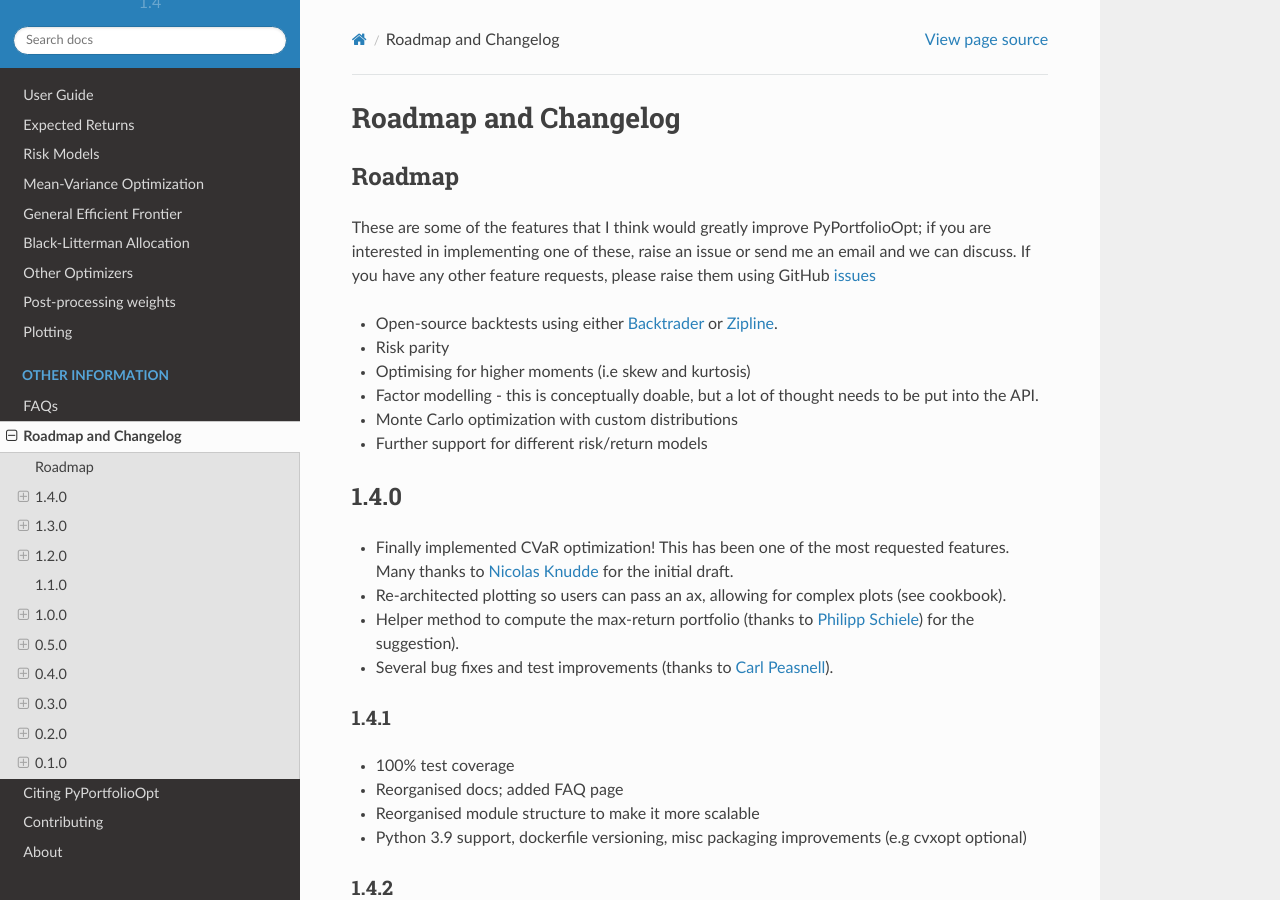
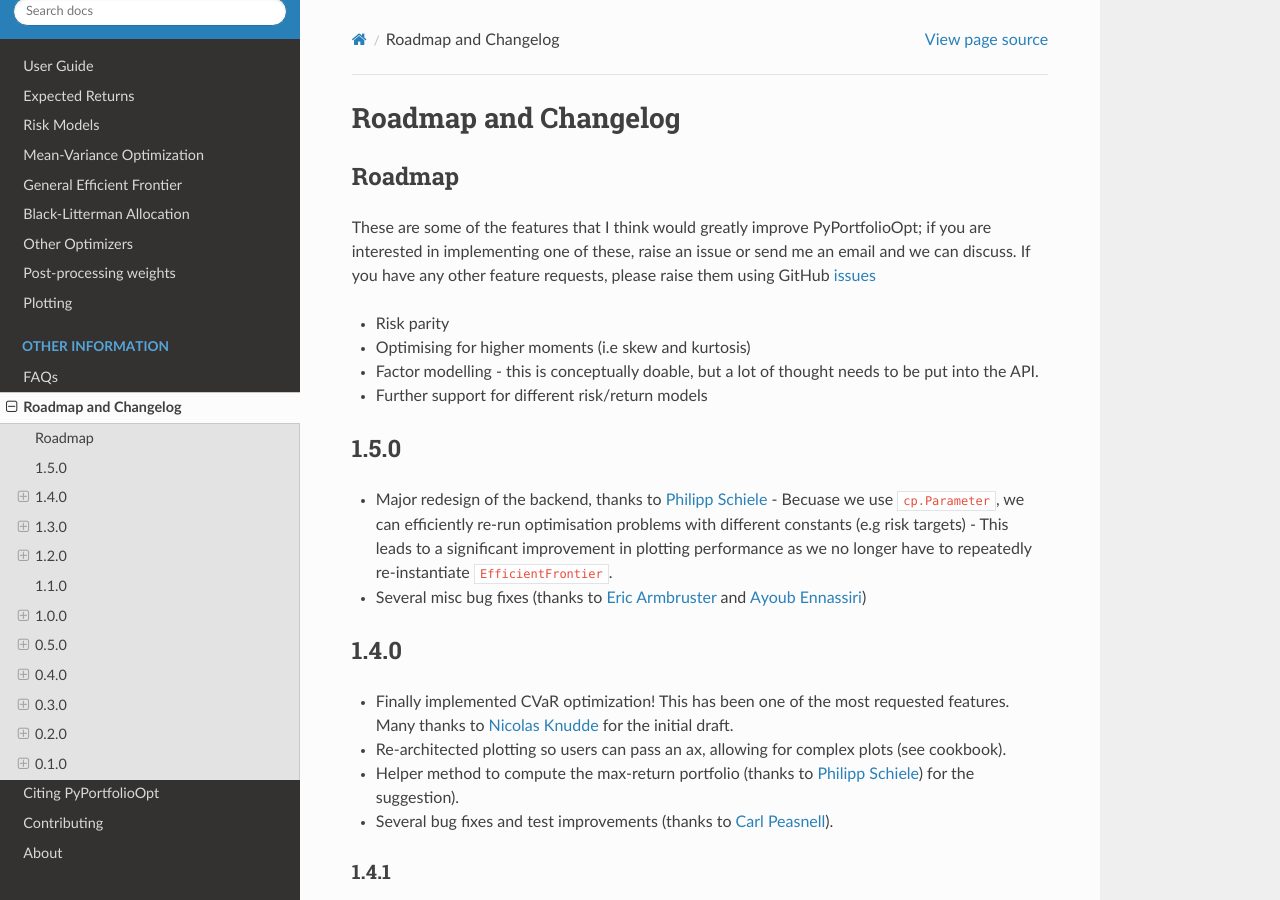
Before and after one commit to robertmartin8/PyPortfolioOpt, a Sphinx documentation site: the page built from docs/Roadmap.rst, in a window 1280 px wide and 900 px high. Built offline with Sphinx 7.4.7 and the Read the Docs theme 2.0.0, drawn with Linux system fonts in a browser that asks for light colours.

Commit message:
packaging

```diff
--- a/docs/Roadmap.rst
+++ b/docs/Roadmap.rst
@@ -13,13 +13,18 @@
 discuss. If you have any other feature requests, please raise them using GitHub
 `issues <https://github.com/robertmartin8/PyPortfolioOpt/issues>`_
 
-- Open-source backtests using either `Backtrader <https://www.backtrader.com/>`_ or
-  `Zipline <https://github.com/quantopian/zipline>`_.
 - Risk parity
 - Optimising for higher moments (i.e skew and kurtosis)
 - Factor modelling - this is conceptually doable, but a lot of thought needs to be put into the API.
-- Monte Carlo optimization with custom distributions
 - Further support for different risk/return models
+
+1.5.0
+=====
+
+- Major redesign of the backend, thanks to `Philipp Schiele <https://github.com/phschiele>`_
+  - Becuase we use ``cp.Parameter``, we can efficiently re-run optimisation problems with different constants (e.g risk targets)
+  - This leads to a significant improvement in plotting performance as we no longer have to repeatedly re-instantiate ``EfficientFrontier``.
+- Several misc bug fixes (thanks to `Eric Armbruster <https://github.com/armbruer>`_ and `Ayoub Ennassiri <https://github.com/samatix>`_)
 
 1.4.0
 =====
--- a/docs/conf.py
+++ b/docs/conf.py
@@ -56,9 +56,9 @@
 # built documents.
 #
 # The short X.Y version.
-version = "1.4"
+version = "1.5"
 # The full version, including alpha/beta/rc tags.
-release = "1.4.2"
+release = "1.5.0"
 
 # The language for content autogenerated by Sphinx. Refer to documentation
 # for a list of supported languages.
--- a/docs/index.rst
+++ b/docs/index.rst
@@ -15,7 +15,7 @@
                 <img src="https://img.shields.io/badge/python-v3-brightgreen.svg"
                     alt="python"></a> &nbsp;
             <a href="https://pypi.org/project/PyPortfolioOpt/">
-                <img src="https://img.shields.io/badge/pypi-v1.4.2-brightgreen.svg"
+                <img src="https://img.shields.io/badge/pypi-v1.5.0-brightgreen.svg"
                     alt="python"></a> &nbsp;
             <a href="https://opensource.org/licenses/MIT">
                 <img src="https://img.shields.io/badge/license-MIT-brightgreen.svg"
--- a/pypfopt/__init__.py
+++ b/pypfopt/__init__.py
@@ -10,7 +10,7 @@
 from .risk_models import CovarianceShrinkage
 
 
-__version__ = "1.4.2"
+__version__ = "1.5.0"
 
 __all__ = [
     "market_implied_prior_returns",
@@ -22,6 +22,7 @@
     "EfficientFrontier",
     "EfficientSemivariance",
     "EfficientCVaR",
+    EfficientCDaR
     "HRPOpt",
     "CovarianceShrinkage",
 ]
--- a/pyproject.toml
+++ b/pyproject.toml
@@ -1,6 +1,6 @@
 [tool.poetry]
 name = "PyPortfolioOpt"
-version = "1.4.2"
+version = "1.5.0"
 description = "Financial portfolio optimization in python"
 license = "MIT"
 authors = ["Robert Andrew Martin <martin.robertandrew@gmail.com>"]
--- a/setup.py
+++ b/setup.py
@@ -9,7 +9,7 @@
 
 setup(
     name="PyPortfolioOpt",
-    version="1.4.2",
+    version="1.5.0",
     description="Financial portfolio optimization in python",
     long_description=desc,
     long_description_content_type="text/markdown",
```
Also changed, not shown: README.md (+19 -19 lines).
